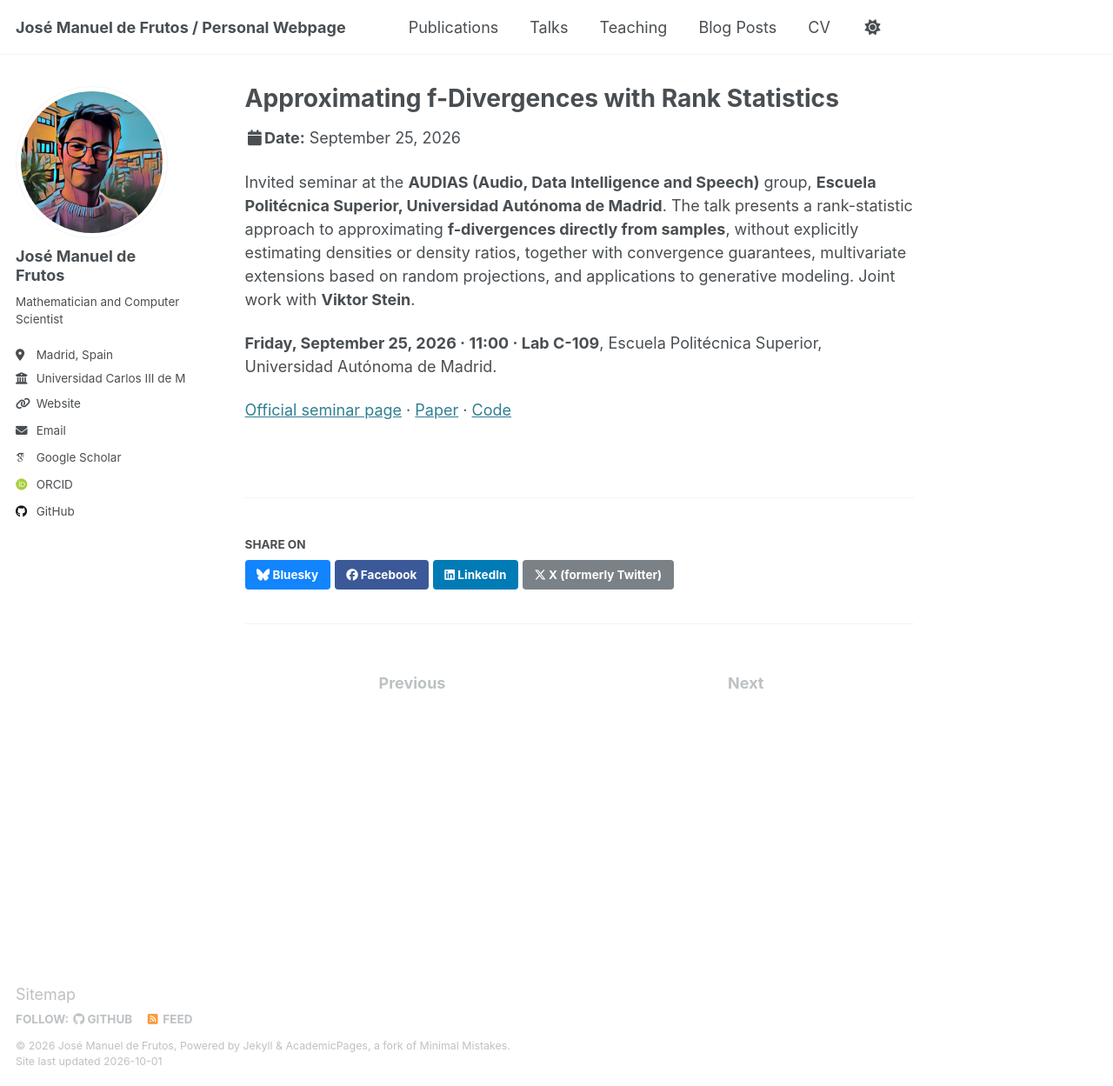
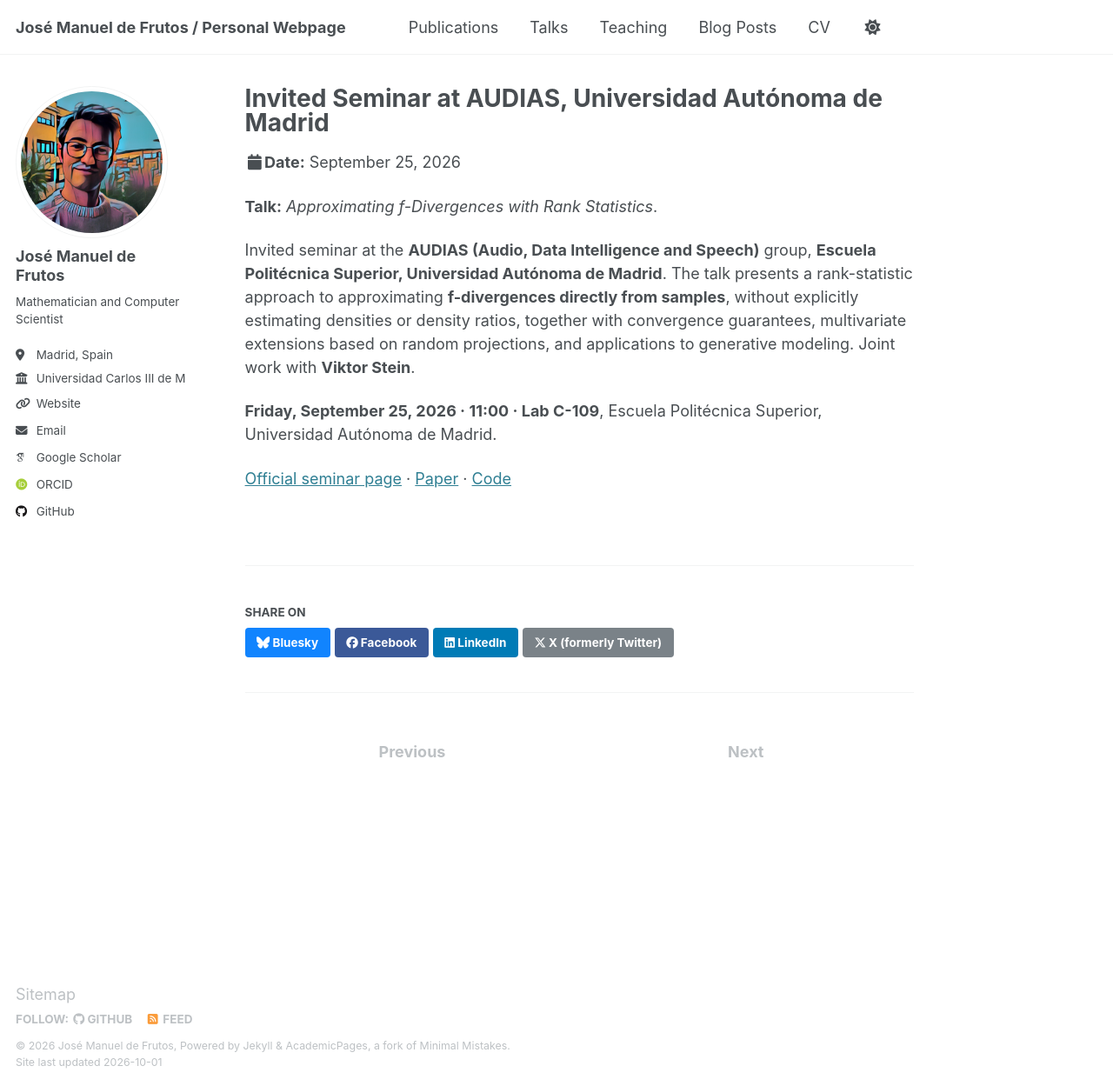
Before and after one commit to josemanuel22/josemanuel22.github.io, a Jekyll site: the page built from _talks/2026-09-25-uam-audias-f-divergences.md, in a window 1280 px wide and 1249 px high. Shown: the whole window at 87% size. Built offline with Jekyll 4.4.1, drawn with Linux system fonts in a browser that asks for light colours; some web fonts are replaced.

Commit message:
Diversify titles for f-divergence talks

```diff
--- a/_talks/2026-09-25-uam-audias-f-divergences.md
+++ b/_talks/2026-09-25-uam-audias-f-divergences.md
@@ -1,13 +1,15 @@
 ---
-title: "Approximating f-Divergences with Rank Statistics"
+title: "Invited Seminar at AUDIAS, Universidad Autónoma de Madrid"
 collection: talks
 type: "Talk"
 permalink: /talks/2026-09-25-uam-audias-f-divergences
 venue: "AUDIAS Seminar, Universidad Autónoma de Madrid"
 date: 2026-09-25
 location: "Madrid, Spain"
-excerpt: "Invited seminar at the AUDIAS group (EPS-UAM) on approximating f-divergences from samples using rank statistics, with applications to implicit generative modeling."
+excerpt: "Invited seminar at the AUDIAS group (EPS-UAM) on sample-based distribution comparison, rank statistics, and implicit generative modeling."
 ---
+
+**Talk:** *Approximating f-Divergences with Rank Statistics*.
 
 Invited seminar at the **AUDIAS (Audio, Data Intelligence and Speech)** group, **Escuela Politécnica Superior, Universidad Autónoma de Madrid**. The talk presents a rank-statistic approach to approximating **f-divergences directly from samples**, without explicitly estimating densities or density ratios, together with convergence guarantees, multivariate extensions based on random projections, and applications to generative modeling. Joint work with **Viktor Stein**.
 
```
